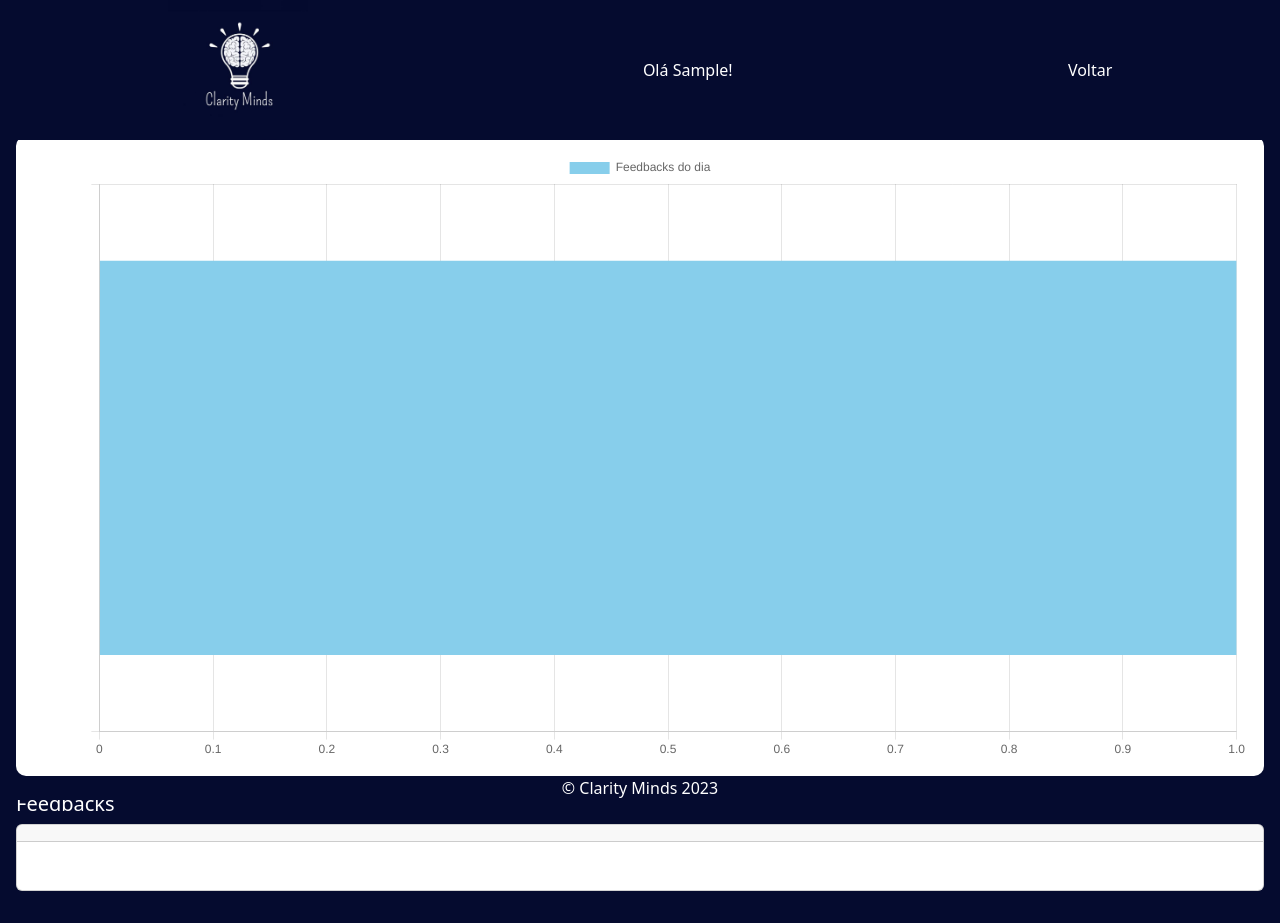
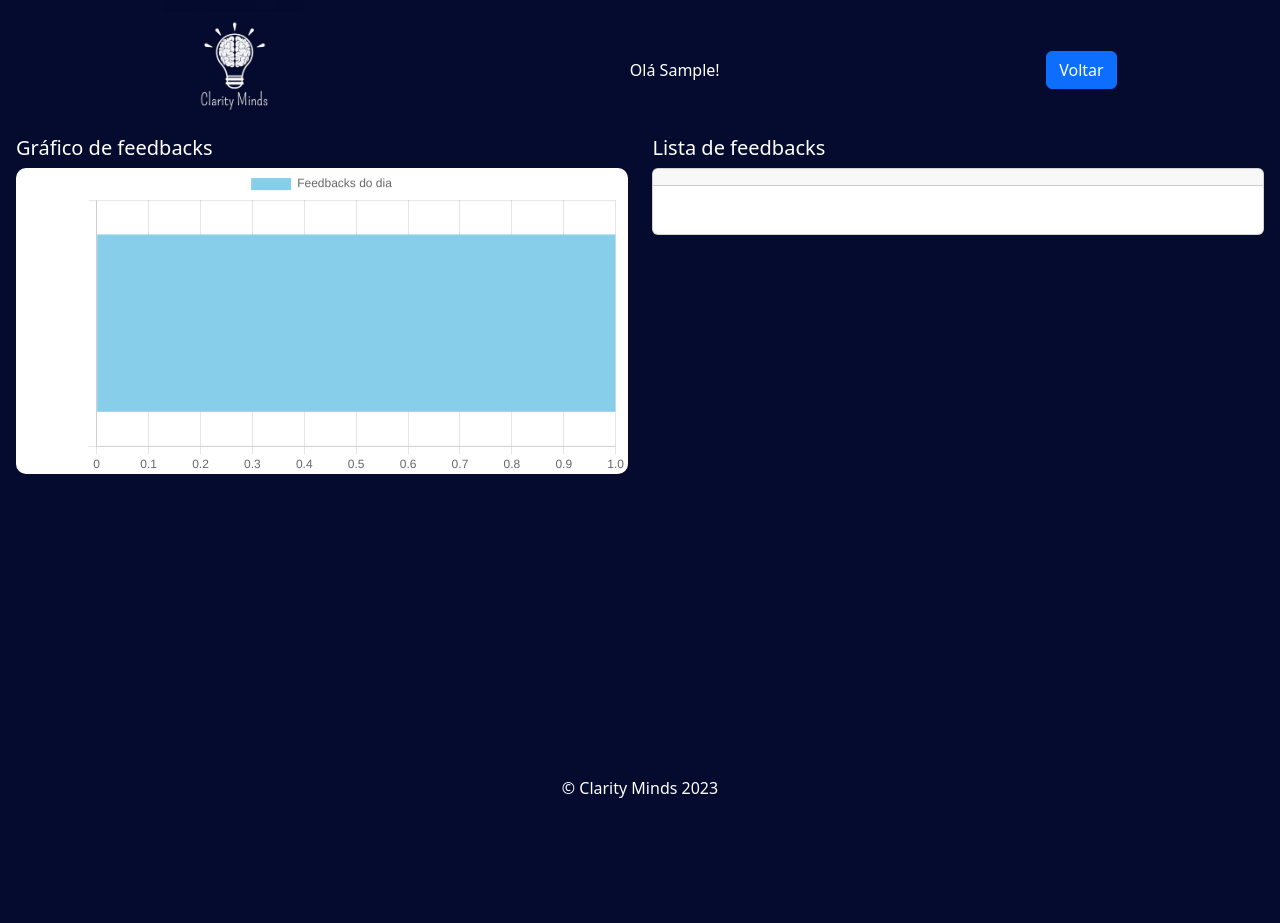
Before and after one commit to gabrielfreitas/clarity_minds, a Django app: page /feedbacks/ in a window 1280 px wide. After the commit the page ends 798 px from the top, so only its background shows below. Run offline with Django 4.2, Linux system fonts and the light colour scheme; the visitor is signed in with stand-in values (Sample User, id 1); data that the repository does not hold is empty.

Commit message:
change layout

```diff
--- a/templates/feedback-error.html
+++ b/templates/feedback-error.html
@@ -1,4 +1,4 @@
-{% extends 'base.html' %} {% block nav %}<a href="/">Voltar</a>{% endblock%}
+{% extends 'base.html' %} {% block nav %}<a href="/"><button type="button" class="btn btn-primary">Voltar</button></a>{% endblock%}
 {%block content %}
 <div
   style="
--- a/templates/feedbacks.html
+++ b/templates/feedbacks.html
@@ -1,12 +1,44 @@
-{% extends 'base.html' %} {% block nav %}Olá {{ request.user.first_name }}!<a href="/">Voltar</a>{% endblock%}
+{% extends 'base.html' %} {% block nav %}Olá {{ request.user.first_name }}!<a href="/"><button type="button" class="btn btn-primary">Voltar</button></a>{% endblock%}
 {%block content %}
-<div style="padding: 1rem; width: 100%; color: #fff">
-  <div class="feedbacks" style="width: 100%; padding: 1rem; background-color: #fff; border-radius: 10px; margin-bottom: 1rem;">
-    <div>
+<style>
+  .feedbacks-container {
+    display: flex;
+    justify-content: space-between;
+    align-items: top;
+  }
+
+  .graphic {
+    width: 49%;
+  }
+
+  .comments {
+    width: 49%;
+  }
+
+  @media (max-width: 720px) {
+    .feedbacks-container  {
+      flex-direction: column;
+      align-items: center;
+    }
+
+    .graphic {
+      width: 100%;
+    }
+
+    .comments {
+      width: 100%;
+    }
+  }
+</style>
+<div class="feedbacks-container" style="padding: 1rem; width: 100%; color: #fff">
+  <div class="graphic">
+    <h5>Gráfico de feedbacks</h5>
+    <div style="background-color: #fff; border-radius: 10px; margin-bottom: 1rem;">
       <canvas id="feedbacks"></canvas>
     </div>
   </div>
-  <h5>Feedbacks</h5>
+  <div class="comments">
+    <h5>Lista de feedbacks</h5>
     {% for obj in object_list %}
       <div class="card" style="width: 100%; margin-bottom: 1rem">
         <div class="card-header">
@@ -20,6 +52,7 @@
         </div>
       </div>
     {% endfor %}
+  </div>
 </div>
 <script src="https://cdn.jsdelivr.net/npm/chart.js"></script>
 <script>
--- a/templates/home.html
+++ b/templates/home.html
@@ -1,10 +1,11 @@
 {% extends 'base.html' %}
 {% block nav %}
 {% if not request.user %}
-  <a href="{% url 'login' %}">Entrar como professor</a>
+
+  <a href="{% url 'login' %}"><button type="button" class="btn btn-primary">Entrar como professor</button></a>
 {% else %}
   Olá {{ request.user.first_name }}!
-  <a href="{% url 'login' %}">Sair</a>
+  <a href="{% url 'login' %}"><button type="button" class="btn btn-primary">Sair</button></a>
 {% endif %}
 {% endblock %}
 {% block content %}
--- a/templates/login.html
+++ b/templates/login.html
@@ -1,6 +1,6 @@
 {% extends 'base.html' %}
 
-{% block nav %}<a href="/">Voltar</a>{% endblock %}
+{% block nav %}<a href="/"><button type="button" class="btn btn-primary">Voltar</button></a>{% endblock %}
 
 {%block content %}
 <form class="form" method="post">
--- a/templates/thank-you.html
+++ b/templates/thank-you.html
@@ -1,4 +1,4 @@
-{% extends 'base.html' %} {% block nav %}<a href="/">Voltar</a>{% endblock%}
+{% extends 'base.html' %} {% block nav %}<a href="/"><button type="button" class="btn btn-primary">Voltar</button></a>{% endblock%}
 {%block content %}
 <div
   style="
```
Lines whose indentation alone changed are shown as unchanged.
